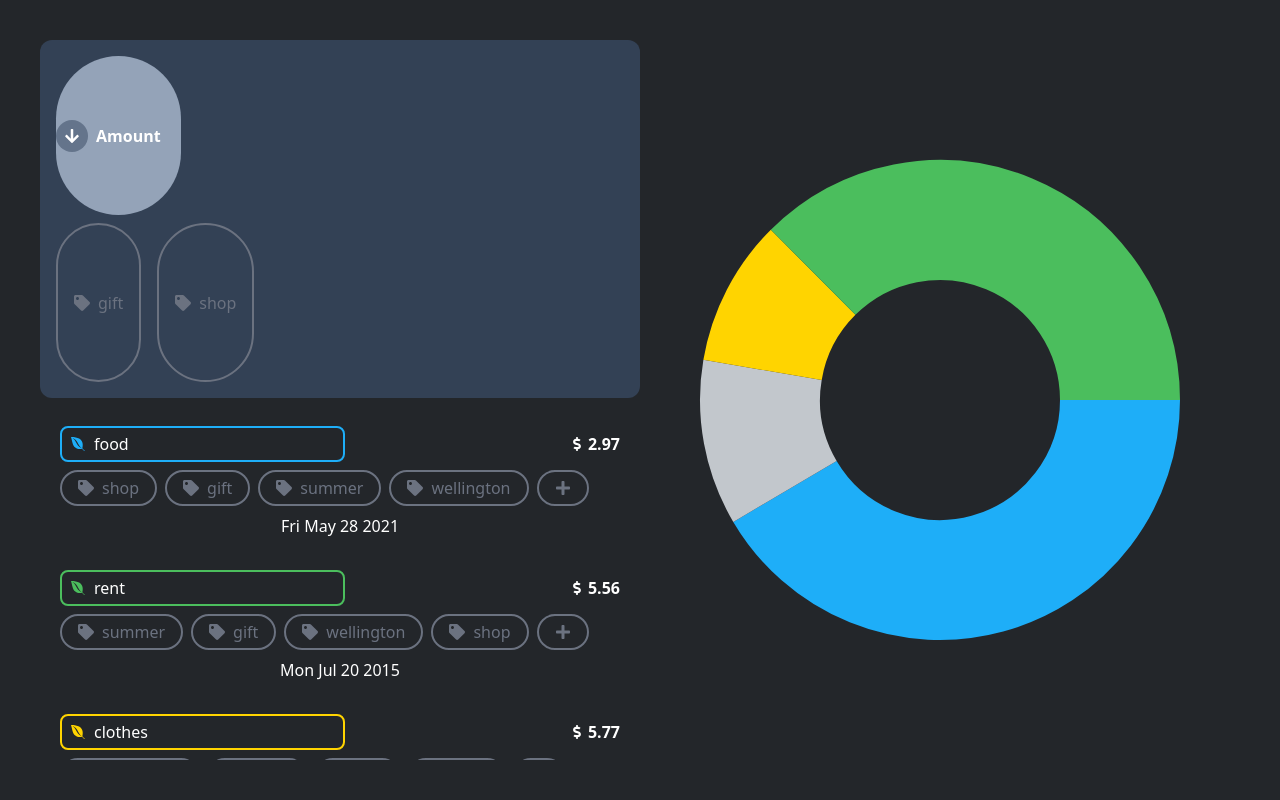
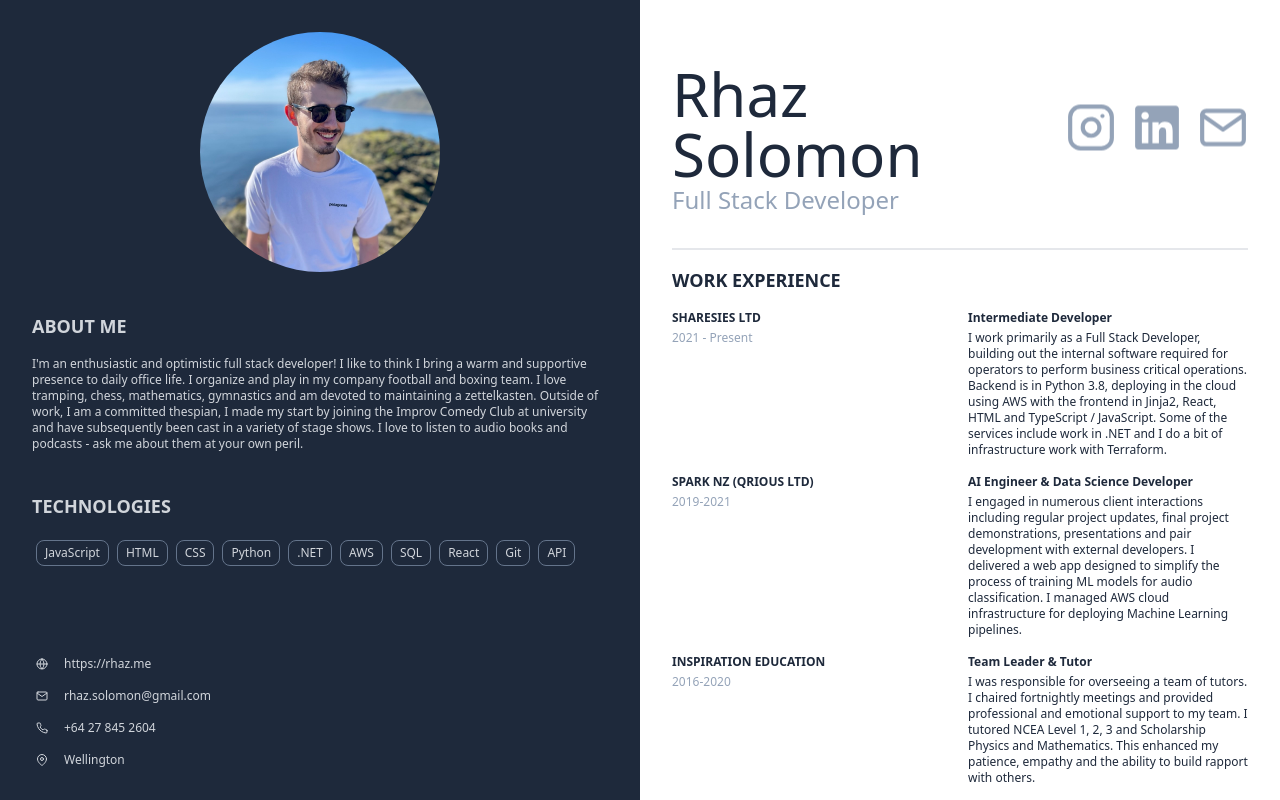
Before and after one commit to rhazsolomon/my-website, a React (Create React App) app: page / in a window 1280 px wide. Built offline with nearby package versions, Linux system fonts and the light colour scheme.

Commit message:
feat: add router

```diff
--- a/package.json
+++ b/package.json
@@ -13,6 +13,7 @@
     "react-dom": "^18.0.0",
     "react-icons": "^4.3.1",
     "react-minimal-pie-chart": "^8.3.0",
+    "react-router-dom": "^6.3.0",
     "react-scripts": "5.0.1",
     "tailwind-scrollbar-hide": "^1.1.7",
     "web-vitals": "^2.1.4"
--- a/src/App.js
+++ b/src/App.js
@@ -10,17 +10,21 @@ import WorkInProgress from './components/WorkInProgress'
 import MyResumeSmallScreen from './pages/MyResumeSmallScreen'
 import PieChartPage from './pages/PieChartPage'
 
+import {
+  BrowserRouter as Router,
+  Route,
+  Routes,
+  Link
+} from "react-router-dom";
+
 function App() {
   return (
-    <div className="App flex flex-col w-screen h-screen items-center justify-center">
-      {/* <MyWebsiteLandingPage /> */}
-      {/* <OweMessagePage /> */}
-      {/* <WorkInProgress className="md:hidden" /> */}
-      {/* <MyResumeSmallScreen className="md:hidden" />
-      <MyResume className="hidden md:flex" /> */}
-      <PieChartPage />
-      {/* <FlipCard className={'w-2/3 h-2/3'} front={<MyResume />} back={"Hello"} /> */}
-    </div>
+    <Router>
+      <Routes>
+        <Route path='/' element={<MyResume />} />
+        <Route path='/pie' element={<PieChartPage />} />
+      </Routes>
+    </Router>
   );
 }
 
--- a/src/pages/MyResume.js
+++ b/src/pages/MyResume.js
@@ -7,6 +7,7 @@ import SocialLinks from '../components/SocialLinks'
 import profile from '../static/profile.jpeg'
 import { FiMapPin, FiPhone, FiMail, FiGlobe } from 'react-icons/fi'
 import resumeData from '../static/resume_data'
+import MyResumeSmallScreen from "./MyResumeSmallScreen";
 
 const ProfilePicture = () => {
     return (
@@ -136,9 +137,8 @@ const MyTechnologiesSection = () => {
         </div>
     )
 }
-const MyResume = (props) => {
 
-
+const MyResumeLargeScreen = (props) => {
     return (
         <HStack className={`${props.className} text-gray-300 text-left shadow-md justify-start text-xs h-screen`}>
             <VStack className="bg-slate-800 gap-6 justify-start p-8 items-start w-1/3 h-screen overflow-y-auto">
@@ -157,4 +157,14 @@ const MyResume = (props) => {
     )
 }
 
+const MyResume = (props) => {
+    return (
+        <div className="flex flex-col h-screen items-center justify-center text-center">
+            <MyResumeSmallScreen className="md:hidden" />
+            <MyResumeLargeScreen className="hidden md:flex" />
+        </div>
+
+    )
+}
+
 export default MyResume;
--- a/src/pages/PieChartPage.js
+++ b/src/pages/PieChartPage.js
@@ -65,7 +65,6 @@ const RhazPieChart = ({ transactions, selectedCategoryId, setSelectedCategoryId
         }
     }
     return (
-        <HStack className='justify-center'>
         <div className="w-full h-full">
             <PieChart
                 data={data}
@@ -79,9 +78,8 @@ const RhazPieChart = ({ transactions, selectedCategoryId, setSelectedCategoryId
                 onMouseOver={(i) => { i.target.style.opacity = '90%' }}
                 onMouseOut={(i) => { i.target.style.opacity = '100%' }}
             />
+            {/* <div className="relative bg-red-200">100</div> */}
         </div>
-
-        </HStack>
 
 
     )
```
Also changed, not shown: 1 other file (tests, documents, lock files or other folders). Lines whose indentation alone changed are shown as unchanged.
